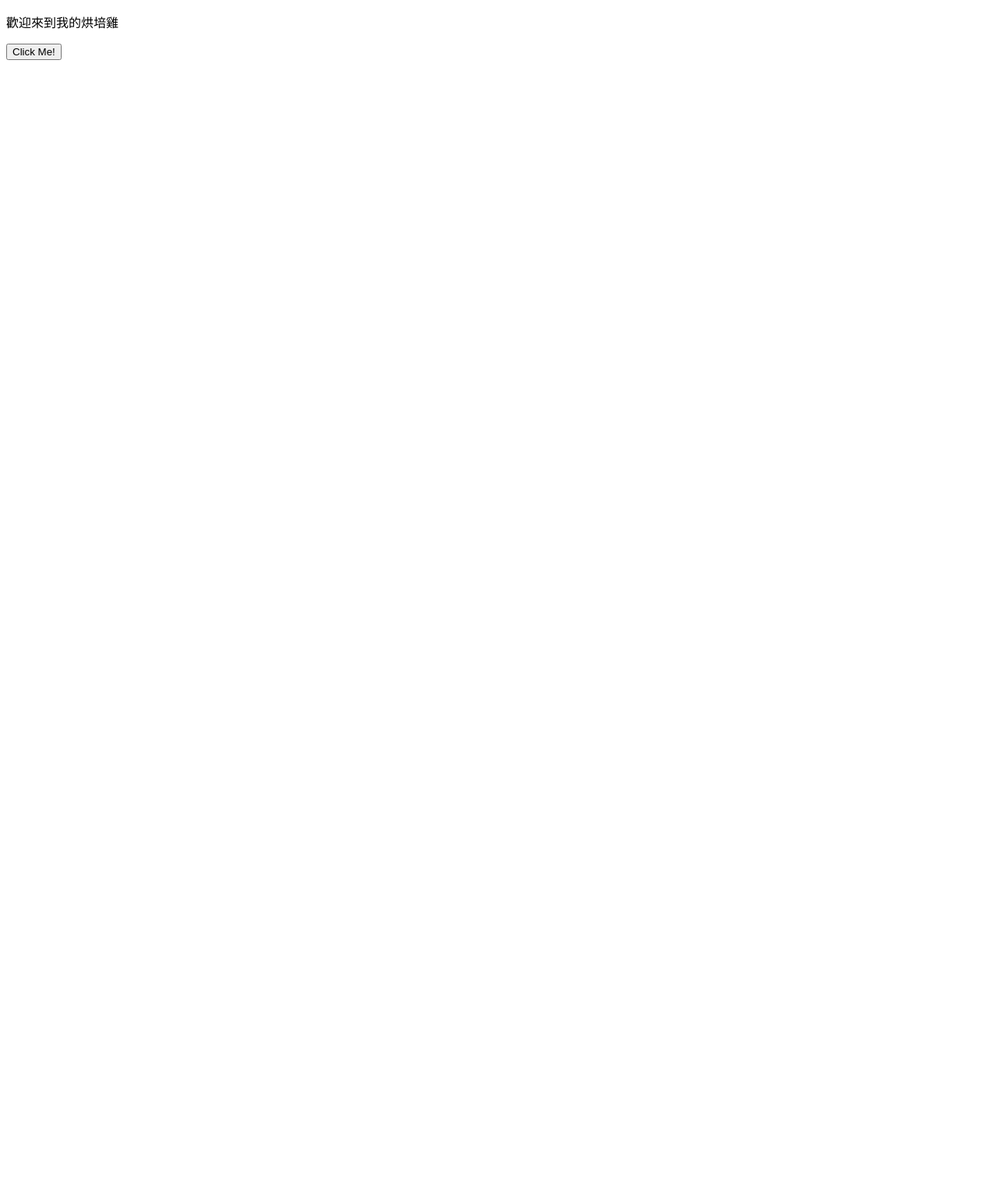
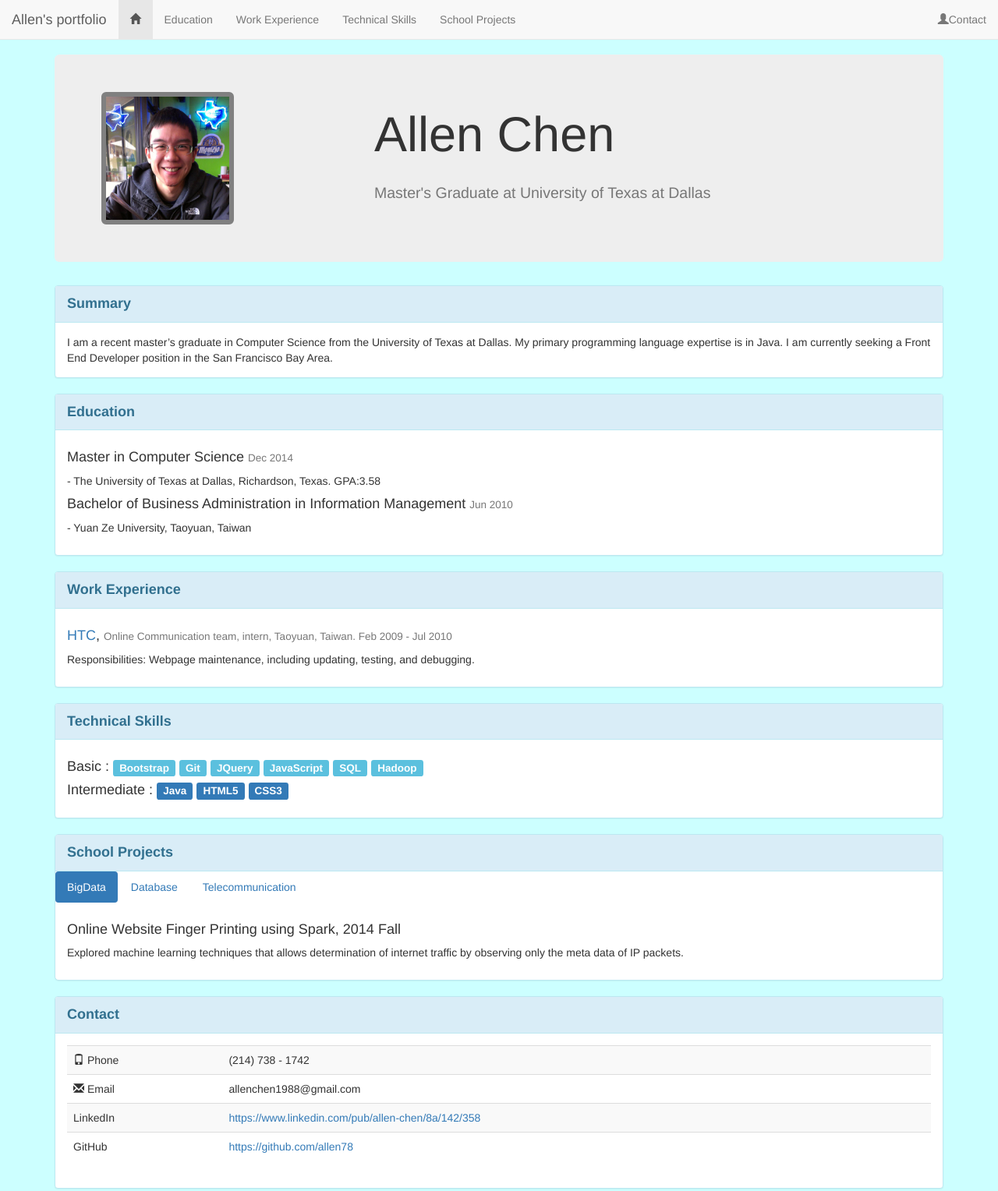
Before and after one commit to allen78/allen78.github.io, a plain HTML site: page index.html in a window 1280 px wide. Shown: the whole page at 78% size. Before the commit the page ends 800 px from the top, so only its background shows below. Drawn offline with nearby package versions, Linux system fonts and the light colour scheme.

Commit message:
ADD HTML AND CSS ITEMS

```diff
--- a/index.html
+++ b/index.html
@@ -1,14 +1,142 @@
 <!DOCTYPE html>
-<html>
+<html lang="en">
 <head>
+	<title>Allen Chen</title>
+	<meta charset="utf-8">
+	<meta name="viewport" content="width=device-width, initial-scale=1">
+	<link rel="stylesheet" href="http://maxcdn.bootstrapcdn.com/bootstrap/3.3.4/css/bootstrap.min.css">
 	<script src="https://ajax.googleapis.com/ajax/libs/jquery/1.11.3/jquery.min.js"></script>
+	<script src="http://maxcdn.bootstrapcdn.com/bootstrap/3.3.4/js/bootstrap.min.js"></script>
 	<script src="myScript.js"></script>
-	<script>
-	</script>
+	<link href="stylesheet.css" rel="stylesheet" type="text/css" />
 </head>
 <body>
-	<p>歡迎來到我的烘培雞</p>
-	<button>Click Me!</button>
-	<img src="img/mega.png" style="height:200px;display:none">
+	<nav class="navbar navbar-default navbar-fixed-top">
+	  <div class="container-fluid">
+	    <div class="navbar-header">
+		    <button type="button" class="navbar-toggle" data-toggle="collapse" data-target="#myNavbar">
+	        <span class="icon-bar"></span>
+	        <span class="icon-bar"></span>
+	        <span class="icon-bar"></span>
+	      </button>
+	      <a class="navbar-brand" href="#">Allen's portfolio</a>
+	    </div>
+	    <div class="collapse navbar-collapse" id="myNavbar">
+	      <ul class="nav navbar-nav">
+	        <li class="active"><a href="#"><span class="glyphicon glyphicon-home"></span></a></li>
+	        <li><a href="#education">Education</a></li>
+	        <li><a href="#workExperience">Work Experience</a></li>
+	        <li><a href="#skills">Technical Skills</a></li>
+	        <li><a href="#projects">School Projects</a></li>
+	      </ul>
+	      <ul class="nav navbar-nav navbar-right">
+	        <li><a href="#contact"><span class="glyphicon glyphicon-user"></span>Contact</a></li>
+	      </ul>
+	    </div>
+	  </div>
+	</nav>
+
+	<div class="container">
+	  <div class="jumbotron">
+	  	<div class="row">
+	  		<div class="col-sm-4">
+	  			<img id="photo"class="img-rounded" src="img/Allen.jpg" >
+	  		</div>
+	  		<div class="col-sm-8">
+	  			<h1>Allen Chen </h1>
+	  			<h2><small>Master's Graduate at University of Texas at Dallas</small></h2>
+	  		</div>
+	  	</div>
+	  </div>
+	</div>
+	<div class="container">
+	    <div class="panel panel-info">
+	      <div class="panel-heading">Summary</div>
+	      <div class="panel-body">I am a recent master’s graduate in Computer Science from the University of Texas at Dallas.  My primary programming language expertise is in Java.  I am currently seeking a Front End Developer position in the San Francisco Bay Area.</div>
+	    </div>
+	    <div id="education" class="panel panel-info">
+	      <div class="panel-heading">Education</div>
+	      <div class="panel-body">
+			    <h4>Master in Computer Science  <small>Dec 2014</small></h4>
+			    <p>- The University of Texas at Dallas, Richardson, Texas.	GPA:3.58</p>
+			    <h4>Bachelor of Business Administration in Information Management  <small>Jun 2010</small></h4>
+			    <p>- Yuan Ze University, Taoyuan, Taiwan</p>
+	      </div>
+	    </div>
+	    <div id="workExperience"class="panel panel-info">
+	      <div class="panel-heading">Work Experience</div>
+	      <div class="panel-body">
+	      	<h4><a href="http://www.htc.com" target="_blank">HTC</a>, <small>Online Communication team, intern, Taoyuan, Taiwan. Feb 2009 - Jul 2010</small></h4>
+	      	<p>Responsibilities: Webpage maintenance, including updating, testing, and debugging.</p>
+	      </div>
+	    </div>
+	    <div id="skills" class="panel panel-info">
+	      <div class="panel-heading">Technical Skills</div>
+	      <div class="panel-body">
+	      	<h4>Basic :
+	      		<span class="label label-info">Bootstrap</span>
+	      		<span class="label label-info">Git</span>
+	      		<span class="label label-info">JQuery</span>
+	      		<span class="label label-info">JavaScript</span>
+	      		<span class="label label-info">SQL</span>
+	      		<span class="label label-info">Hadoop</span>
+	      	</h4>
+	      	<h4>Intermediate :
+	      		<span class="label label-primary">Java</span>
+	      		<span class="label label-primary">HTML5</span>
+	      		<span class="label label-primary">CSS3</span>
+	      	</h4>
+	      </div>
+	    </div>
+	    <div id="projects" class="panel panel-info">
+	    	<div class="panel-heading">School Projects</div>
+	    	<ul class="nav nav-pills">
+			  <li class="active"><a data-toggle="tab" href="#data">BigData</a></li>
+			  <li><a data-toggle="tab" href="#database">Database</a></li>
+			  <li><a data-toggle="tab" href="#telecom">Telecommunication</a></li>
+			</ul>
+
+			<div class="tab-content">
+			  <div id="data" class="tab-pane fade in active">
+			    <h4>Online Website Finger Printing using Spark, 2014 Fall</h4>
+			    <p>Explored machine learning techniques that allows determination of internet traffic by observing only the meta data of IP packets.</p>
+			  </div>
+			  <div id="database" class="tab-pane fade">
+			    <h4>Insurance Management System (with Oracle relational database), 2013 Spring</h4>
+			    <p>Designed, developed, and tested Insurance Management System that provides insurance services to clients, insurance companies and agents based on combined database.</p>
+			  </div>
+			  <div id="telecom" class="tab-pane fade">
+			    <h4>Sip UA Remote Controller</h4>
+			    <p>Utilized a web browser to obtain Java Applet from HTTP Server. Then used Java Applet to remotely control the Sip UA on another laptop and make a call with a third laptop.</p>
+			  </div>
+			</div>
+	    </div>
+	    <div id="contact" class="panel panel-info">
+	      <div class="panel-heading">Contact</div>
+	      <div class="panel-body">
+	      	<table class="table table-striped">
+			    <tbody>
+			      <tr>
+			        <td><span class="glyphicon glyphicon-phone"></span> Phone</td>
+			        <td>(214) 738 - 1742</td>
+			      </tr>
+			      <tr>
+			        <td><span class="glyphicon glyphicon-envelope"></span> Email</td>
+			        <td>allenchen1988@gmail.com</td>
+			      </tr>
+			      <tr>
+			        <td>LinkedIn</td>
+			        <td><a href="https://www.linkedin.com/pub/allen-chen/8a/142/358" target="blank">https://www.linkedin.com/pub/allen-chen/8a/142/358</a></td>
+			      </tr>
+			      <tr>
+			        <td>GitHub</td>
+			        <td><a href="https://github.com/allen78" target="blank">https://github.com/allen78</a></td>
+			      </tr>
+			    </tbody>
+			  </table>
+	      </div>
+	    </div>
+	</div>
+
 </body>
 </html>
--- /dev/null
+++ b/stylesheet.css
@@ -0,0 +1,32 @@
+.jumbotron {
+	margin-top: 70px;
+}
+
+.panel-heading{
+	font-size: 18px;
+	font-weight: bold;
+}
+
+.panel-body{
+	padding: 15px;
+}
+
+#projects {
+	background-color: white;
+	border-radius: 5px;
+	margin-bottom: 20px;
+}
+
+#projects div div{
+	padding:15px;
+}
+
+#photo{
+	border: 6px gray solid;
+	height: 170px;
+}
+
+body {
+	background-color: rgb(204, 255, 255);
+	padding-bottom: 60px;
+}
```
